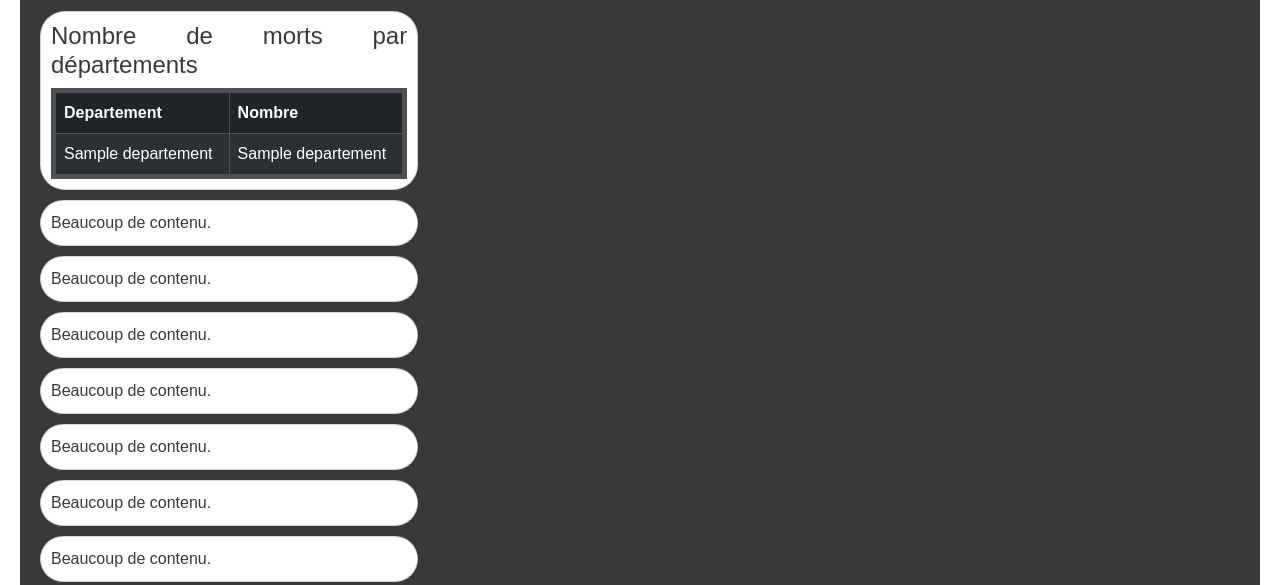
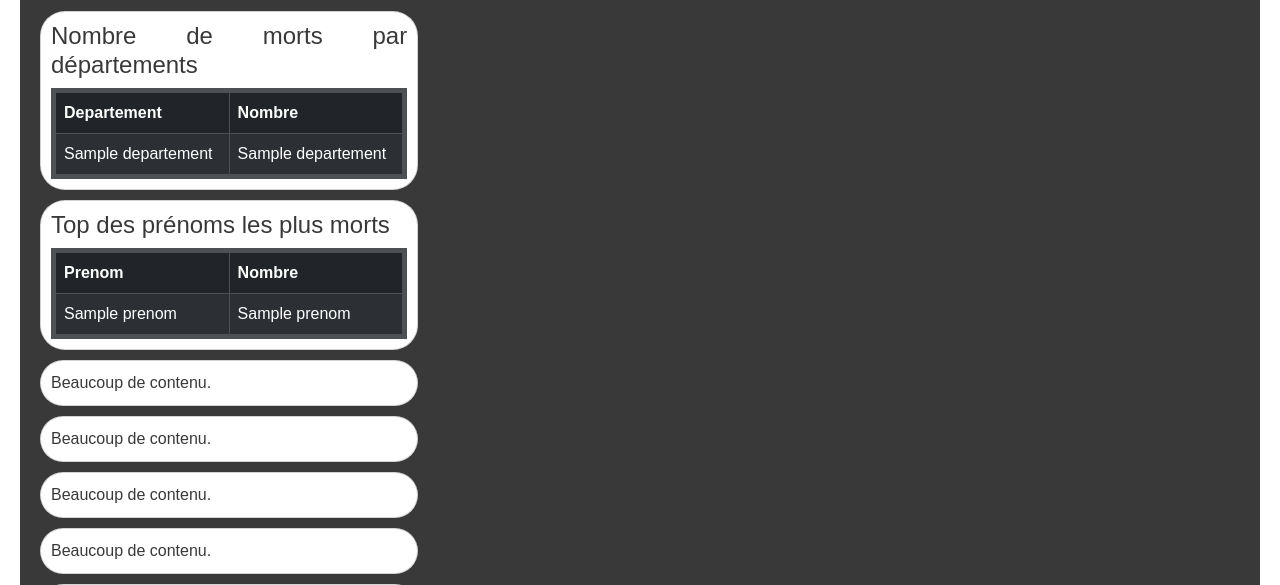
Before and after one commit to RyukPolytech/Ryuk, a Symfony app: template templates/home/index.html.twig in a window 1280 px wide. Shown: the part 181-766 px from the top of the page. Run offline with Twig, Linux system fonts and the light colour scheme; the template is opened without the code that fills it: most values are stand-ins (such as "Sample title", 1, 10 or a date in 2020); style sheets or scripts are compiled from the project's sources; some libraries are stand-ins or nearby versions.

Commit message:
style table prenoms

```diff
--- a/src/Controller/HomeController.php
+++ b/src/Controller/HomeController.php
@@ -12,9 +12,11 @@ class HomeController extends AbstractController
     public function index(): Response
     {
         $a = array(array("nom" => "rhone", "nombre" => 69), array("nom" => "loire", "nombre" => 42)); // pour l'exemple, il faudra interroger la base
+        $b = array(array("prenom" => "julien", "nombre" => 120), array("prenom" => "lilas", "nombre" => 240), array("prenom" => "merlvyn", "nombre" => 60)); // pour l'exemple, il faudra interroger la base
         return $this->render('home/index.html.twig', [
             'controller_name' => 'HomeController',
-            'departements' => $a,
+            'topDepartements' => $a,
+            'topPrenoms' => $b,
         ]);
     }
 }
--- a/templates/home/index.html.twig
+++ b/templates/home/index.html.twig
@@ -16,10 +16,29 @@
 						</tr>
 					</thead>
 					<tbody>
-						{% for departement in departements %}
+						{% for departement in topDepartements %}
 						<tr>
 							<td>{{ departement.nom }}</td>
 							<td>{{ departement.nombre }}</td>
+						</tr>
+						{% endfor %}
+					</tbody>
+				</table>
+		</div>
+		<div class="card">
+			<h2>Top des prénoms les plus morts</h2>
+				<table class="table table-dark table-striped table-bordered table-hover rounded-3">
+					<thead>
+						<tr>
+							<th>Prenom</th>
+							<th>Nombre</th>
+						</tr>
+					</thead>
+					<tbody>
+						{% for prenom in topPrenoms %}
+						<tr>
+							<td>{{ prenom.prenom }}</td>
+							<td>{{ prenom.nombre }}</td>
 						</tr>
 						{% endfor %}
 					</tbody>
```
